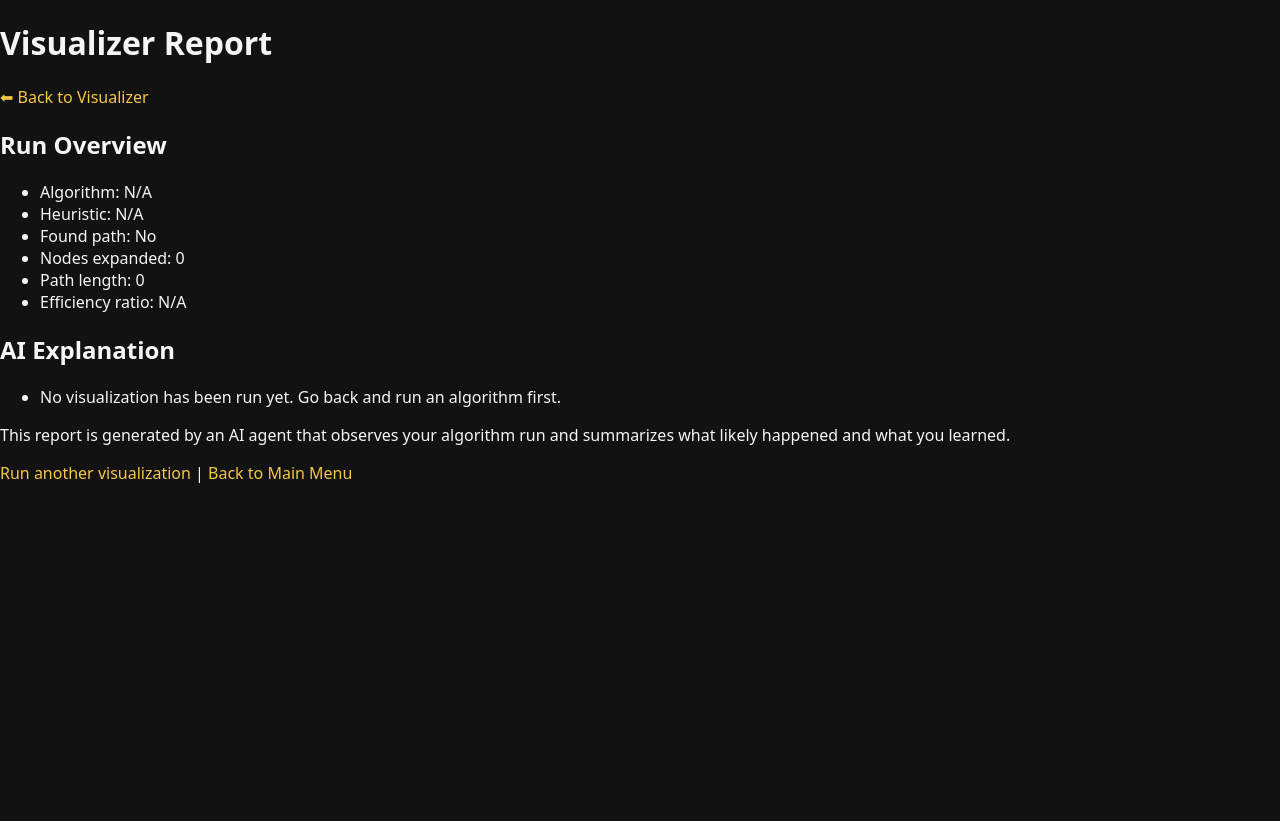
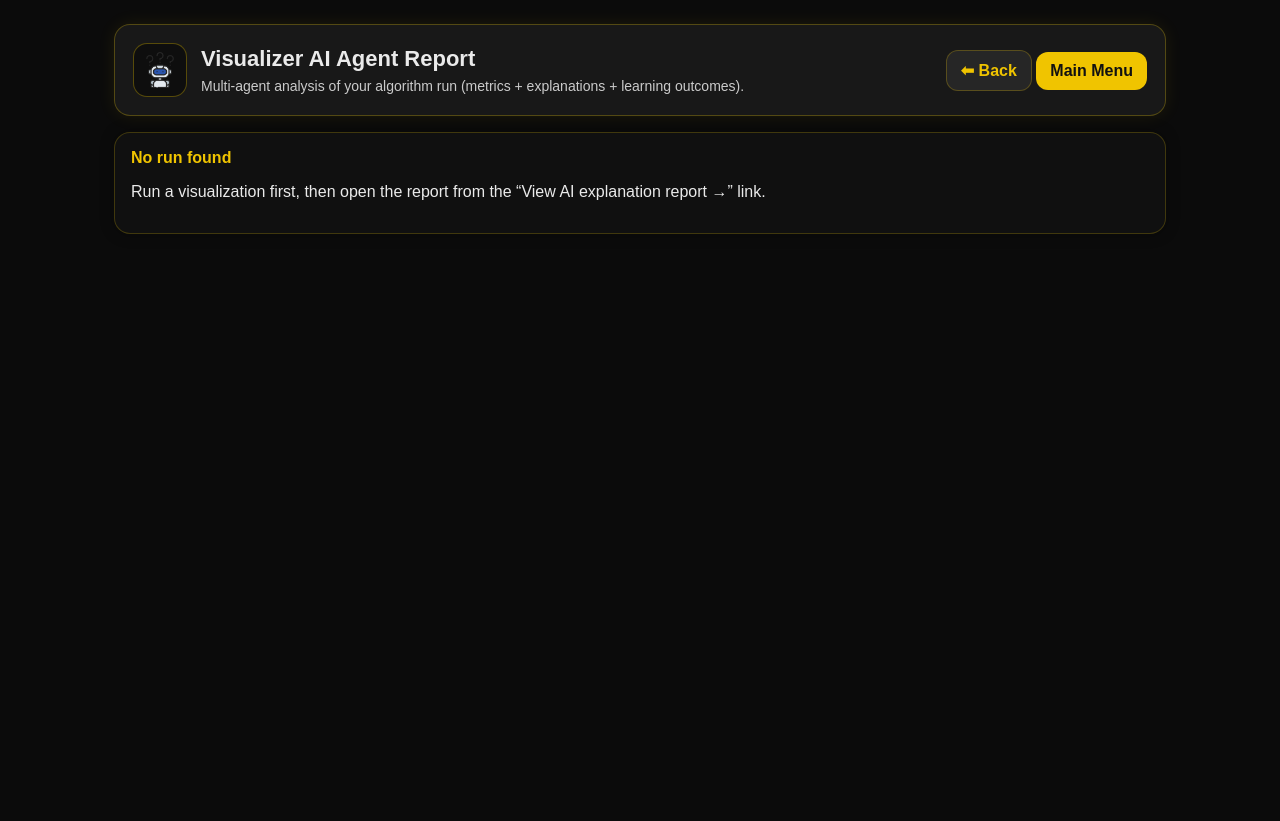
Before and after one commit to AbihaEhtisham/AlgoArena, a Flask app: page /visualizer/report in a window 1280 px wide. After the commit the page ends 234 px from the top, so only its background shows below. Run offline with Flask 3, Linux system fonts and the light colour scheme.

Commit message:
Implemented the multiagent in the Visualizer Progress report.

```diff
--- a/app.py
+++ b/app.py
@@ -8,6 +8,8 @@ from flask import (
 )
 from datetime import timedelta
 from modules.database.db import get_connection  # optional if you want direct DB use
+from modules.database.visualizer_db import init_visualizer_db
+from modules.database.visualizer_db import load_run  # adjust import if path differs
 from modules.visualizer.search_algorithms import run_search
 from modules.game.connect4_engine import (
     create_empty_board,
@@ -34,7 +36,7 @@ app.permanent_session_lifetime = timedelta(hours=2)
 
 # Global learning agent instance (simple in-memory learning across games)
 learning_agent = LearningAgent()
-
+init_visualizer_db()
 
 def init_board():
     """Initialize a new empty board in the session."""
@@ -64,8 +66,8 @@ def visualizer():
     return render_template("visualizer.html")
 
 from modules.visualizer.search_algorithms import run_search
-
-from modules.visualizer.search_algorithms import run_search
+from modules.database.visualizer_db import save_run
+from modules.visualizer.agents.report_agents import generate_multiagent_report
 
 @app.route("/api/visualizer/run", methods=["POST"])
 def api_visualizer_run():
@@ -89,6 +91,35 @@ def api_visualizer_run():
 
     # ✅ result is ALWAYS defined here
     result = run_search(grid, start, goal, algorithm, heuristic, params)
+    run_payload = {
+        "algorithm": result.stats.get("algorithm"),
+        "heuristic": heuristic,
+        "params": params,
+        "grid_rows": len(grid),
+        "grid_cols": len(grid[0]) if grid else 0,
+        "wall_count": sum(1 for r in grid for v in r if v == 1),
+        "start": list(start),
+        "goal": list(goal),
+        "visited_order": result.visited_order,
+        "path": result.path,
+        "stats": result.stats,
+    }
+
+# optionally: compare to last run later (we'll add it soon)
+    agent_report = generate_multiagent_report(run_payload, previous_run=None)
+    run_payload["agent_report"] = agent_report
+
+    run_id = save_run(run_payload)
+
+    return jsonify({
+        "ok": True,
+        "visited_order": result.visited_order,
+        "path": result.path,
+        "stats": result.stats,
+        "run_id": run_id,
+        "agent_report": agent_report
+    })
+
 
     if not result.ok:
         return jsonify({"ok": False, "error": result.stats.get("error", "Error")}), 400
@@ -101,26 +132,18 @@ def api_visualizer_run():
     })
 
 
-
 @app.route("/visualizer/report")
 def visualizer_report():
-    report = session.get("visualizer_report")
-    if report is None:
-        # No run yet
-        report = {
-            "algorithm": "N/A",
-            "found": False,
-            "nodes_expanded": 0,
-            "path_length": 0,
-            "heuristic": None,
-            "efficiency_ratio": None,
-            "summary_lines": [
-                "No visualization has been run yet. Go back and run an algorithm first."
-            ],
-        }
-    return render_template("visualizer_report.html", report=report)
+    run_id = request.args.get("run_id", type=int)
 
+    if not run_id:
+        return render_template("visualizer_report.html", report=None)
 
+    run = load_run(run_id)
+    if not run:
+        return render_template("visualizer_report.html", report=None)
+
+    return render_template("visualizer_report.html", report=run.get("agent_report"))
 
 @app.route("/game/connect4")
 def connect4():
--- /dev/null
+++ b/static/css/visualizer_report.css
@@ -0,0 +1,193 @@
+body {
+  background: #0b0b0b;
+  color: #eaeaea;
+  font-family: Arial, Helvetica, sans-serif;
+  margin: 0;
+}
+
+.report-wrap {
+  max-width: 1100px;
+  margin: 0 auto;
+  padding: 24px;
+}
+
+.report-header {
+  display: flex;
+  align-items: center;
+  justify-content: space-between;
+  gap: 16px;
+  border: 1px solid rgba(255, 215, 0, 0.25);
+  border-radius: 16px;
+  padding: 18px;
+  background: rgba(30, 30, 30, 0.75);
+  box-shadow: 0 0 18px rgba(255, 215, 0, 0.08);
+}
+
+.header-left {
+  display: flex;
+  align-items: center;
+  gap: 14px;
+}
+
+.robo {
+  width: 54px;
+  height: 54px;
+  border-radius: 14px;
+  border: 1px solid rgba(255, 215, 0, 0.3);
+  padding: 8px;
+  background: rgba(0,0,0,0.4);
+}
+
+h1, h2, h3 {
+  margin: 0;
+}
+
+.header-title h1 {
+  font-size: 22px;
+  font-weight: 800;
+}
+
+.header-title p {
+  margin: 6px 0 0;
+  opacity: 0.85;
+  font-size: 14px;
+}
+
+.btn {
+  display: inline-block;
+  padding: 10px 14px;
+  border-radius: 12px;
+  text-decoration: none;
+  font-weight: 700;
+}
+
+.btn-yellow {
+  background: #f0c400;
+  color: #111;
+}
+
+.btn-gray {
+  background: #262626;
+  color: #f0c400;
+  border: 1px solid rgba(240,196,0,0.25);
+}
+
+.grid-2 {
+  display: grid;
+  grid-template-columns: 1fr 1fr;
+  gap: 16px;
+  margin-top: 16px;
+}
+
+.card {
+  border: 1px solid rgba(255, 215, 0, 0.2);
+  border-radius: 16px;
+  padding: 16px;
+  background: rgba(18, 18, 18, 0.85);
+  box-shadow: 0 0 14px rgba(0,0,0,0.35);
+}
+
+.card h2 {
+  font-size: 16px;
+  margin-bottom: 10px;
+  color: #f0c400;
+}
+
+.kv {
+  display: grid;
+  grid-template-columns: 1fr auto;
+  gap: 8px 14px;
+  font-size: 14px;
+}
+
+.kv .k { opacity: 0.85; }
+.kv .v { font-weight: 700; }
+
+.badge {
+  display: inline-block;
+  padding: 6px 10px;
+  border-radius: 999px;
+  font-size: 12px;
+  font-weight: 800;
+}
+
+.badge-ok { background: rgba(0,200,120,0.15); color: #48ffb3; border: 1px solid rgba(72,255,179,0.25); }
+.badge-warn { background: rgba(255,180,0,0.12); color: #ffd24a; border: 1px solid rgba(255,210,74,0.25); }
+.badge-bad { background: rgba(255,70,70,0.12); color: #ff8a8a; border: 1px solid rgba(255,138,138,0.25); }
+
+.agent-list {
+  display: flex;
+  flex-direction: column;
+  gap: 12px;
+}
+
+.agent-card h3 {
+  font-size: 14px;
+  color: #f0c400;
+  margin-bottom: 6px;
+}
+
+.agent-card p {
+  margin: 0 0 10px;
+  opacity: 0.9;
+  font-size: 13px;
+}
+
+.agent-card ul {
+  margin: 0;
+  padding-left: 18px;
+  line-height: 1.5;
+}
+
+.footer-actions {
+  margin-top: 18px;
+  display: flex;
+  gap: 10px;
+  flex-wrap: wrap;
+}
+
+/* Loading overlay */
+#aiLoadingOverlay {
+  position: fixed;
+  inset: 0;
+  background: rgba(0,0,0,0.82);
+  display: none;
+  align-items: center;
+  justify-content: center;
+  z-index: 9999;
+}
+
+.loading-box {
+  width: min(520px, 92vw);
+  border-radius: 18px;
+  border: 1px solid rgba(240,196,0,0.35);
+  background: rgba(18,18,18,0.95);
+  padding: 18px;
+  text-align: center;
+  box-shadow: 0 0 26px rgba(240,196,0,0.12);
+}
+
+.loading-box img {
+  width: 70px;
+  height: 70px;
+  margin: 6px auto 10px;
+  animation: pulse 1.2s infinite ease-in-out;
+}
+
+.loading-title {
+  color: #f0c400;
+  font-weight: 900;
+  margin: 0 0 6px;
+}
+
+.loading-sub {
+  margin: 0;
+  opacity: 0.85;
+  font-size: 14px;
+}
+
+@keyframes pulse {
+  0% { transform: scale(1); filter: drop-shadow(0 0 0 rgba(240,196,0,0)); }
+  50% { transform: scale(1.07); filter: drop-shadow(0 0 12px rgba(240,196,0,0.25)); }
+  100% { transform: scale(1); filter: drop-shadow(0 0 0 rgba(240,196,0,0)); }
+}
--- a/templates/visualizer_report.html
+++ b/templates/visualizer_report.html
@@ -3,48 +3,112 @@
   <head>
     <meta charset="utf-8" />
     <title>Visualizer - AI Report</title>
-    <link
-      rel="stylesheet"
-      href="{{ url_for('static', filename='css/global.css') }}"
-    />
+    <link rel="stylesheet" href="{{ url_for('static', filename='css/global.css') }}" />
+    <link rel="stylesheet" href="{{ url_for('static', filename='css/visualizer_report.css') }}" />
   </head>
   <body>
-    <h1>Visualizer Report</h1>
+    <!-- AI Loading Overlay -->
+    <div id="aiLoadingOverlay">
+      <div class="loading-box">
+        <img src="{{ url_for('static', filename='assets/icons/robo_icon.png') }}" alt="AI Agent" />
+        <h3 class="loading-title">AI Agent is analyzing your run…</h3>
+        <p class="loading-sub">Extracting metrics • Comparing strategies • Writing insights</p>
+      </div>
+    </div>
 
-    <p><a href="{{ url_for('visualizer') }}">⬅ Back to Visualizer</a></p>
+    <div class="report-wrap">
+      <div class="report-header">
+        <div class="header-left">
+          <img class="robo" src="{{ url_for('static', filename='assets/icons/robo_icon.png') }}" alt="AI Agent" />
+          <div class="header-title">
+            <h1>Visualizer AI Agent Report</h1>
+            <p>Multi-agent analysis of your algorithm run (metrics + explanations + learning outcomes).</p>
+          </div>
+        </div>
+        <div>
+          <a class="btn btn-gray" href="{{ url_for('visualizer') }}">⬅ Back</a>
+          <a class="btn btn-yellow" href="{{ url_for('index') }}">Main Menu</a>
+        </div>
+      </div>
 
-    <h2>Run Overview</h2>
-    <ul>
-      <li>Algorithm: {{ report.algorithm }}</li>
-      <li>Heuristic: {{ report.heuristic if report.heuristic else "N/A" }}</li>
-      <li>Found path: {{ "Yes" if report.found else "No" }}</li>
-      <li>Nodes expanded: {{ report.nodes_expanded }}</li>
-      <li>Path length: {{ report.path_length }}</li>
-      <li>
-        Efficiency ratio:
-        {% if report.efficiency_ratio is not none %}
-          {{ report.efficiency_ratio }}
-        {% else %}
-          N/A
-        {% endif %}
-      </li>
-    </ul>
+      {% if not report %}
+        <div class="card" style="margin-top:16px;">
+          <h2>No run found</h2>
+          <p>Run a visualization first, then open the report from the “View AI explanation report →” link.</p>
+        </div>
+      {% else %}
+        <div class="card" style="margin-top:16px;">
+          <h2>{{ report.title }}</h2>
+          <p style="opacity:0.9; margin: 8px 0 0;">{{ report.high_level }}</p>
+        </div>
 
-    <h2>AI Explanation</h2>
-    <ul>
-      {% for line in report.summary_lines %}
-      <li>{{ line }}</li>
-      {% endfor %}
-    </ul>
+        <div class="grid-2">
+          <div class="card">
+            <h2>Run Overview</h2>
+            <div class="kv">
+              <div class="k">Algorithm</div><div class="v">{{ report.algorithm }}</div>
+              <div class="k">Heuristic</div><div class="v">{{ report.heuristic }}</div>
 
-    <p>
-      This report is generated by an AI agent that observes your algorithm run
-      and summarizes what likely happened and what you learned.
-    </p>
+              <div class="k">Found Path</div>
+              <div class="v">
+                {% if report.metrics and report.metrics.path_length and report.metrics.path_length > 0 %}
+                  <span class="badge badge-ok">YES</span>
+                {% else %}
+                  <span class="badge badge-bad">NO</span>
+                {% endif %}
+              </div>
 
-    <p>
-      <a href="{{ url_for('visualizer') }}">Run another visualization</a> |
-      <a href="{{ url_for('index') }}">Back to Main Menu</a>
-    </p>
+              <div class="k">Nodes Expanded</div><div class="v">{{ report.metrics.nodes_expanded }}</div>
+              <div class="k">Path Length</div><div class="v">{{ report.metrics.path_length }}</div>
+              <div class="k">Visited / Step</div><div class="v">{{ report.metrics.efficiency_visited_per_step }}</div>
+              <div class="k">Detour Ratio</div><div class="v">{{ report.metrics.detour_ratio_vs_manhattan }}</div>
+              <div class="k">Revisit Rate (%)</div><div class="v">{{ report.metrics["revisit_rate_%"] }}</div>
+            </div>
+          </div>
+
+          <div class="card">
+            <h2>What you learned</h2>
+            <ul>
+              {% for s in report.learning_outcomes %}
+                <li>{{ s }}</li>
+              {% endfor %}
+            </ul>
+          </div>
+        </div>
+
+        <div class="card" style="margin-top:16px;">
+          <h2>Multi-Agent Insights</h2>
+          <div class="agent-list">
+            {% for sec in report.agent_sections %}
+              <div class="card agent-card">
+                <h3>{{ sec.agent_title }}</h3>
+                <p>{{ sec.summary }}</p>
+                <ul>
+                  {% for i in sec.insights %}
+                    <li>{{ i }}</li>
+                  {% endfor %}
+                </ul>
+              </div>
+            {% endfor %}
+          </div>
+        </div>
+
+        <div class="card" style="margin-top:16px;">
+          <h2>Study Notes (for viva / report writing)</h2>
+          <ul>
+            {% for note in report.study_notes %}
+              <li>{{ note }}</li>
+            {% endfor %}
+          </ul>
+        </div>
+
+        <div class="footer-actions">
+          <a class="btn btn-yellow" href="{{ url_for('visualizer') }}">Run another visualization</a>
+          <a class="btn btn-gray" href="{{ url_for('index') }}">Back to Main Menu</a>
+        </div>
+      {% endif %}
+    </div>
+
+    <script src="{{ url_for('static', filename='js/visualizer/report_loader.js') }}"></script>
   </body>
 </html>
```
Also changed, not shown: modules/database/visualizer_db.py (added, +80 -0 lines), modules/visualizer/agents/report_agents.py (added, +219 -0 lines), static/js/report_loader.js (added, +13 -0 lines), static/js/visualizer/visualizer_core.js (+34 -0 lines), templates/visualizer.html (+6 -2 lines), Instance/algoarena.db, escalade3.db (added).
